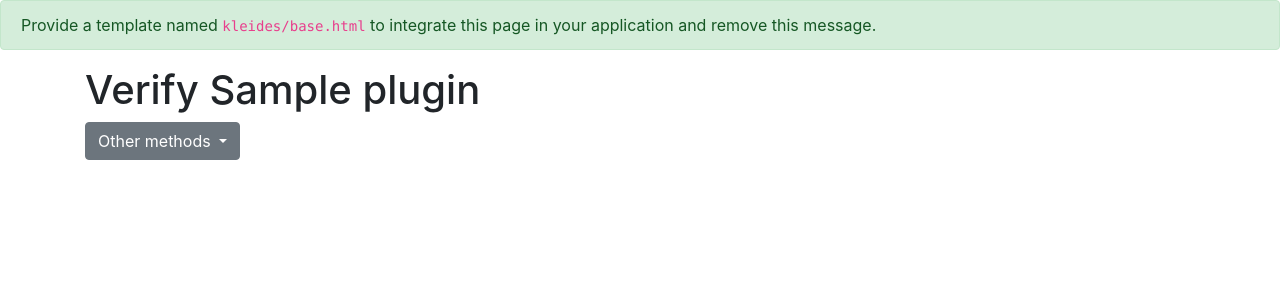
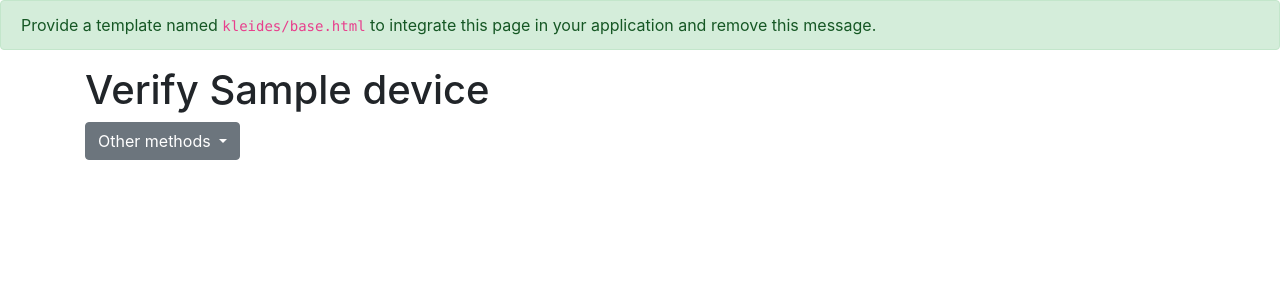
Before and after one commit to ossobv/kleides-mfa, a Django app: template kleides_mfa/templates/kleides_mfa/device_verify_form.html in a window 1280 px wide. Shown: the top 300 px of the page. Run offline with Django 3.2, Linux system fonts and the light colour scheme; the template is opened without the code that fills it: most values are stand-ins (such as "Sample title", 1, 10 or a date in 2020); some libraries are stand-ins or nearby versions.

Commit message:
Show device name instead of plugin name

```diff
--- a/kleides_mfa/templates/kleides_mfa/device_verify_form.html
+++ b/kleides_mfa/templates/kleides_mfa/device_verify_form.html
@@ -3,7 +3,7 @@
 {% load i18n %}
 
 {% block content %}
-<h1>{% blocktrans with name=plugin.name %}Verify {{ name }}{% endblocktrans %}</h1>
+<h1>{% blocktrans with name=device.name %}Verify {{ name }}{% endblocktrans %}</h1>
 
 {% block form_description %}{% endblock form_description %}
 
```
Also changed, not shown: 1 other file.
